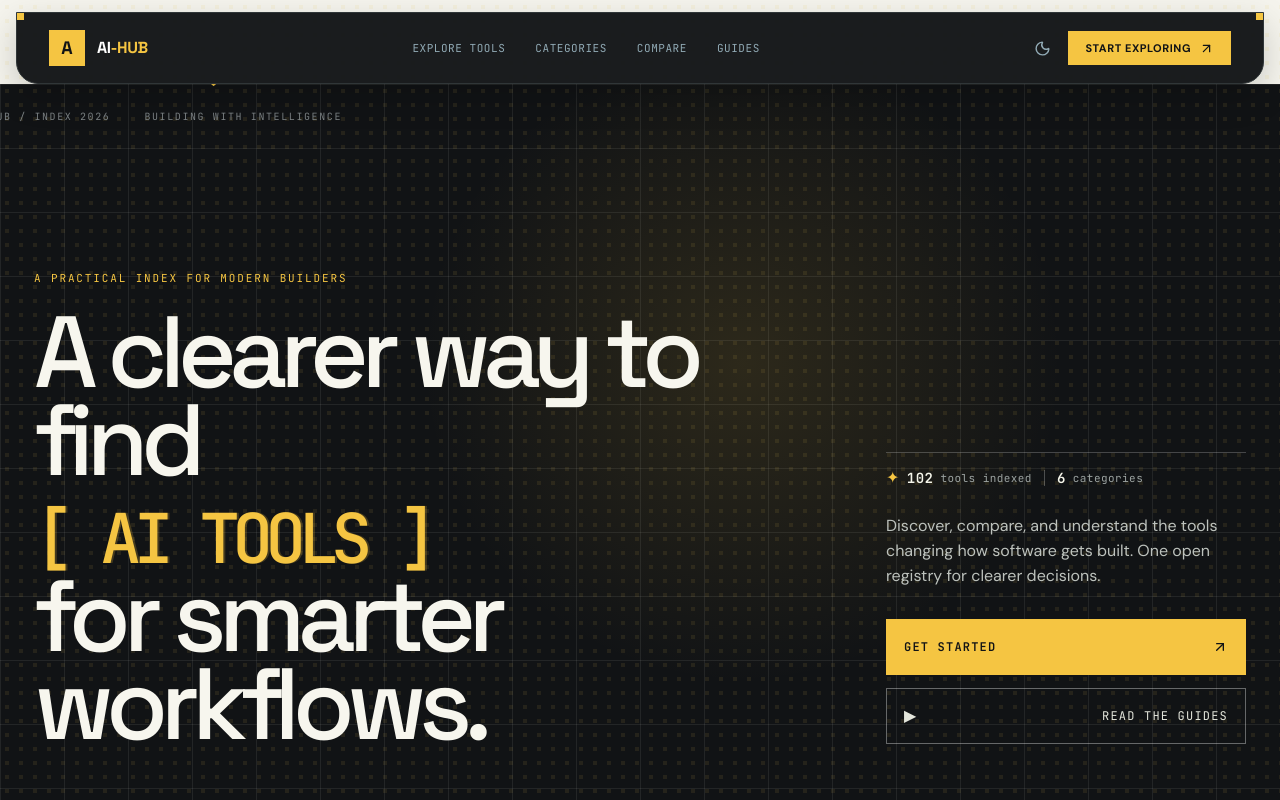
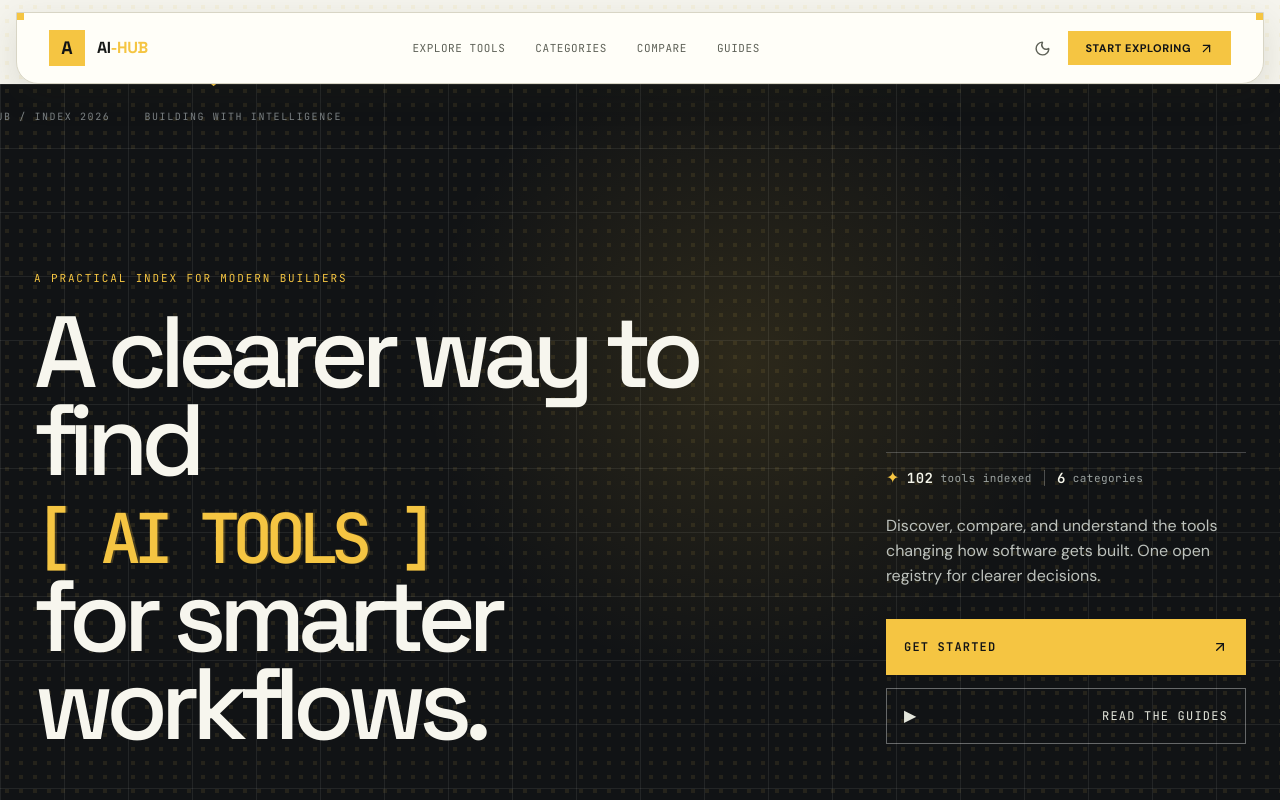
Before and after one commit to ali-raza-py/AI-HUB, a React (Vite) app in the folder website/: page /#/ in a window 1280 px wide. Shown: the top 800 px of the page. Built offline with nearby package versions, Linux system fonts and the light colour scheme.

Commit message:
Fix light mode navigation contrast

```diff
--- a/website/src/components/Layout.tsx
+++ b/website/src/components/Layout.tsx
@@ -6,7 +6,7 @@ export default function Layout() {
   return (
     <div className="app-shell min-h-screen flex flex-col">
       <Navbar />
-      <main className="flex-1 relative">
+      <main className="app-main flex-1 relative">
         <Outlet />
       </main>
       <Footer />
--- a/website/src/index.css
+++ b/website/src/index.css
@@ -104,7 +104,17 @@ button, a, select, input { -webkit-tap-highlight-color: transparent; }
 .nav-frame::before { left: 0; }
 .nav-frame::after { right: 0; }
 .nav-mobile-panel { border-radius: 0 0 18px 18px; }
-html.light .nav-frame { background: rgba(17, 19, 21, .96); }
+html.light .nav-frame { border-color: #d8d5c5; background: #fffef8; box-shadow: 0 12px 34px rgba(53, 49, 27, .12); }
+html.light .nav-frame [class*="text-white"] { color: #171918 !important; }
+html.light .nav-frame [class*="text-[#91aab5]"], html.light .nav-frame [class*="text-[#b9d0d7]"] { color: #5f6258 !important; }
+html.light .nav-frame button:hover { color: #171918 !important; }
+html.light .nav-mobile-panel { border-color: #d8d5c5; background: #fffef8; }
+html.light .nav-mobile-panel [class*="text-[#9bb1ba]"] { color: #5f6258 !important; }
+html.light .nav-mobile-panel [class*="text-white"] { color: #171918 !important; }
+html.light .app-main > :not(.homepage) [class*="text-white"] { color: #171918 !important; }
+html.light .app-main > :not(.homepage) [class*="text-[#c2d4da]"], html.light .app-main > :not(.homepage) [class*="text-[#d0e0e5]"], html.light .app-main > :not(.homepage) [class*="text-[#d1d1c7]"] { color: #3c4038 !important; }
+html.light .app-main > :not(.homepage) [class*="bg-[#0d1d27]"], html.light .app-main > :not(.homepage) [class*="bg-[#0e1d27]"] { background: #fffef8 !important; color: #171918 !important; }
+html.light .app-main > :not(.homepage) [class*="border-white"] { border-color: rgba(24, 26, 24, .14) !important; }
 @media (max-width: 850px) { .hero-content-wrap { grid-template-columns: 1fr; gap: 46px; padding-top: 125px; } .hero-side { max-width: 440px; } .hero-reference { min-height: 850px; } .hero-brand-strip span:nth-child(2), .hero-brand-strip span:nth-child(3) { display: none; } }
 @media (max-width: 560px) { .hero-grid-meta { right: 17px; top: 18px; } .hero-grid-meta span:first-child { display: none; } .hero-scroll-cue { bottom: 78px; left: 18px; } .hero-content-wrap { padding: 110px 18px 125px; } .hero-headline { font-size: clamp(2.8rem, 14vw, 5rem); } .hero-pixel-word { font-size: .72em; } .hero-brand-strip { padding: 10px 18px; } .hero-brand-strip span { font-size: 8px; } }
 @media (prefers-reduced-motion: reduce) { .cursor-pixel, .cursor-pixel-echo { display: none; } .reference-marquee-track { animation: none; } }
```
